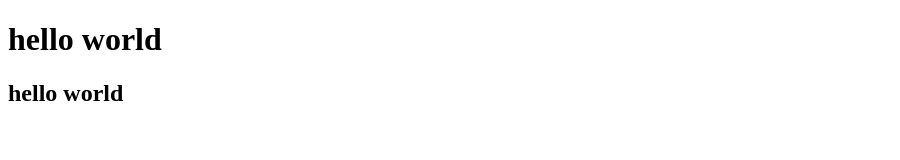
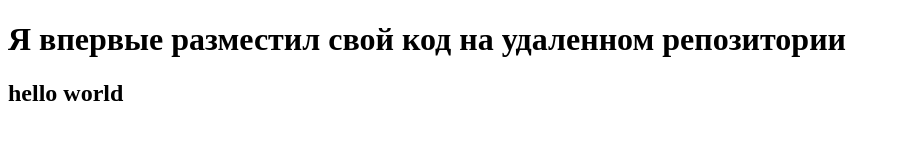
Before and after one commit to limon4ikk/new-repository, a plain HTML site: page index.html in a window 1280 px wide. Shown: the whole page, without its empty margins (0-900 px from the left). Drawn offline with Linux system fonts and the light colour scheme.

Commit message:
new commit

```diff
--- a/index.html
+++ b/index.html
@@ -3,10 +3,10 @@
 <head>
     <meta charset="UTF-8">
     <meta name="viewport" content="width=device-width, initial-scale=1.0">
-    <title>document</title>
+    <title>My git project</title>
 </head>
 <body>
-    <h1>hello world<h1>
+    <h1>Я впервые разместил свой код на удаленном репозитории<h1>
         <h2>hello world<h2>
 </body>
 </html>
```
